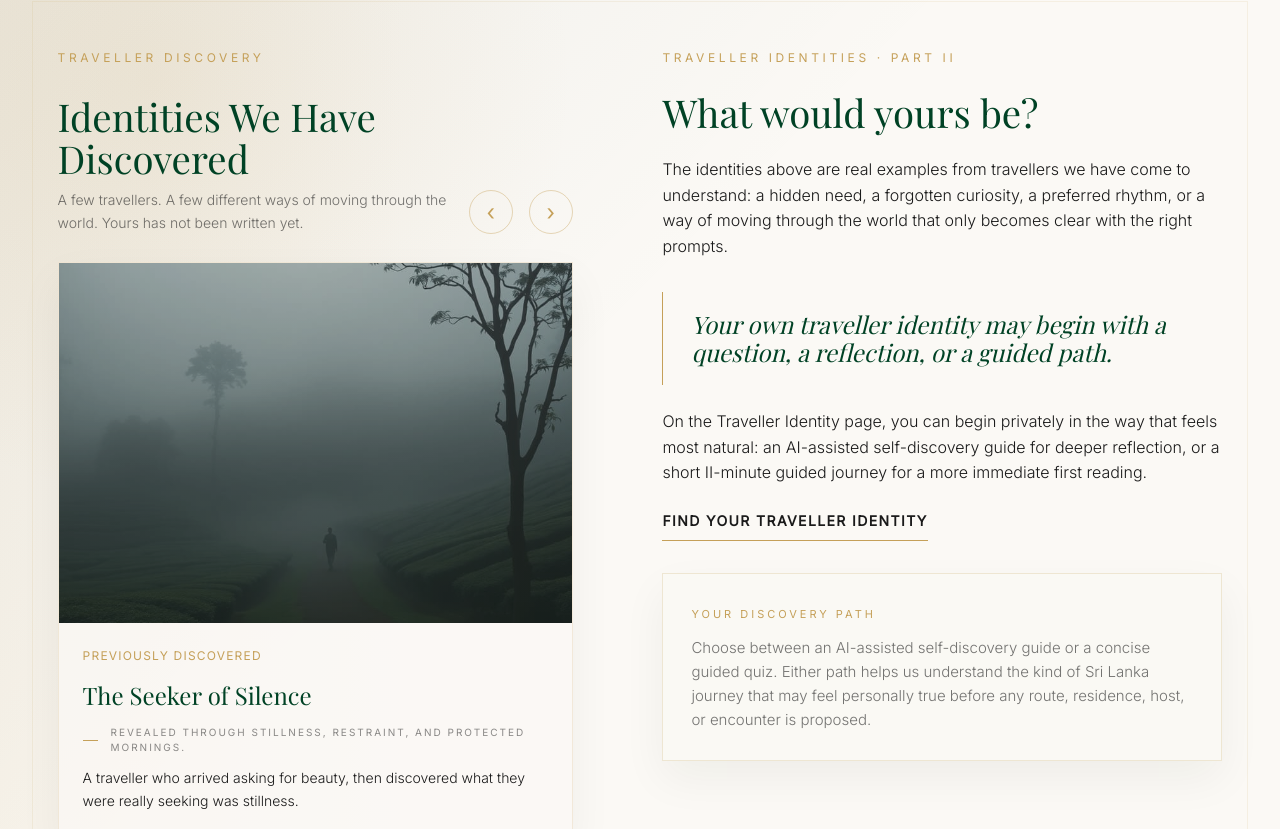
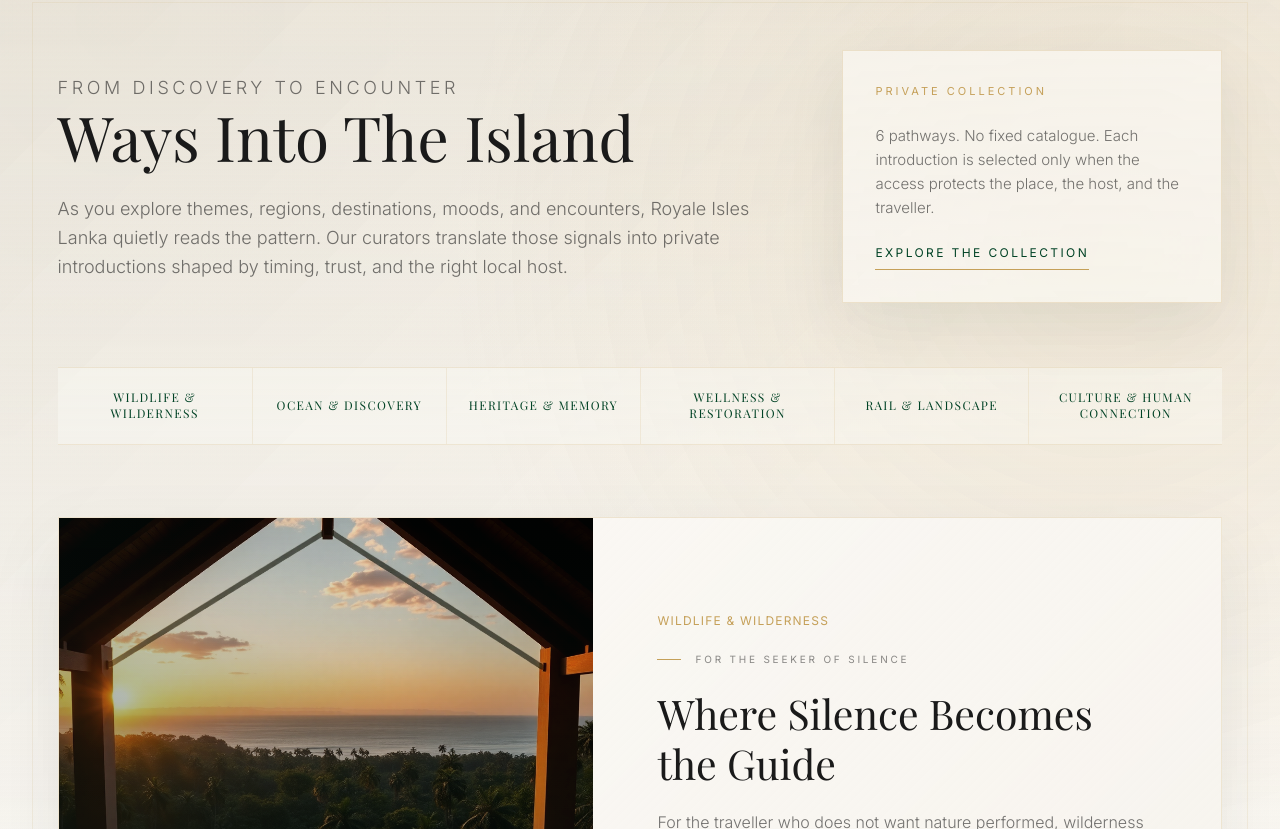
Before and after one commit to teameunoiasolutions/ril-homepage-rebuild, a React (Vite) app: page / in a window 1280 px wide. Shown: the part 831-1660 px from the top of the page. Built offline with nearby package versions, Linux system fonts and the light colour scheme; a web font is replaced by a local one.

Commit message:
Remove traveller Discovery from Homepage

```diff
--- a/src/components/ExperiencesPage/ExperiencesPage.tsx
+++ b/src/components/ExperiencesPage/ExperiencesPage.tsx
@@ -650,7 +650,7 @@
         <div className="experiences-container">
           <header className="experience-themes-header">
             <div>
-              <Eyebrow>Traveller Discovery - Experience Themes</Eyebrow>
+              <Eyebrow>Experience Themes</Eyebrow>
               <h2 id="experience-themes-title">
                 Ways Into
                 <br />
@@ -659,8 +659,8 @@
             </div>
             <p>
               No two travellers experience Sri Lanka the same way. Some seek wilderness. Some seek
-              restoration. Some seek culture, memory, or stillness. The encounters below emerge from
-              these different motivations, shaped by who the traveller is before any itinerary is drawn.
+              restoration. Some seek culture, memory, or stillness. As you explore, these themes
+              quietly reveal the kind of journey that may feel personally true.
             </p>
           </header>
 
--- a/src/components/Homepage/Homepage.tsx
+++ b/src/components/Homepage/Homepage.tsx
@@ -20,49 +20,6 @@
   hiroko: '/figma-homepage/hiroko.jpg',
   guideCover: '/figma-homepage/guide-cover.jpg',
 }
-
-const identityCards = [
-  {
-    image: images.teaEstate,
-    numeral: 'I',
-    label: 'Previously Discovered',
-    title: 'The Seeker of Silence',
-    signal: 'Revealed through stillness, restraint, and protected mornings.',
-    copy: 'A traveller who arrived asking for beauty, then discovered what they were really seeking was stillness.',
-  },
-  {
-    image: images.artisan,
-    numeral: 'II',
-    label: 'Previously Discovered',
-    title: 'The Curious Witness',
-    signal: 'Revealed through hands, rituals, and lives kept close to place.',
-    copy: 'A guest drawn not to monuments alone, but to the people, rituals, hands, and stories that keep them alive.',
-  },
-  {
-    image: images.beachDinner,
-    numeral: 'III',
-    label: 'Previously Discovered',
-    title: 'The Romantic',
-    signal: 'Revealed through privacy, time together, and beauty without theatre.',
-    copy: 'A traveller who discovered that intimacy, beauty, and time together were the real destination.',
-  },
-  {
-    image: images.journalHours,
-    numeral: 'IV',
-    label: 'Previously Discovered',
-    title: 'The Unhurried Wanderer',
-    signal: 'Revealed through spaciousness, soft timing, and the absence of hurry.',
-    copy: 'Someone who stopped asking what came next, and began noticing what was already unfolding.',
-  },
-  {
-    image: images.journalGuide,
-    numeral: 'V',
-    label: 'Previously Discovered',
-    title: 'The Story Collector',
-    signal: 'Revealed through thresholds, meals, voices, and remembered detail.',
-    copy: 'A traveller who remembered Sri Lanka through voices, meals, thresholds, and conversations.',
-  },
-]
 
 const experiences = [
   {
@@ -217,13 +174,6 @@
   },
 ]
 
-const discoveryPrinciples = [
-  'Examples, not categories',
-  'No selections to make',
-  'A conversation, not a test',
-  'Yours has not been written yet',
-]
-
 const brochureHighlights = [
   'Private residences, villas, and estate houses',
   'Discreet wildlife, heritage, and coastal access',
@@ -267,21 +217,8 @@
 ]
 
 export function Homepage() {
-  const [activeIdentityIndex, setActiveIdentityIndex] = useState(0)
   const [activeStoryIndex, setActiveStoryIndex] = useState(0)
-  const visibleIdentityCards = [...identityCards, ...identityCards].slice(
-    activeIdentityIndex,
-    activeIdentityIndex + 3,
-  )
   const activeStory = travellerStories[activeStoryIndex]
-
-  const showPreviousIdentity = () => {
-    setActiveIdentityIndex((currentIndex) => (currentIndex === 0 ? identityCards.length - 1 : currentIndex - 1))
-  }
-
-  const showNextIdentity = () => {
-    setActiveIdentityIndex((currentIndex) => (currentIndex + 1) % identityCards.length)
-  }
 
   const showPreviousStory = () => {
     setActiveStoryIndex((currentIndex) => (currentIndex === 0 ? travellerStories.length - 1 : currentIndex - 1))
@@ -314,89 +251,6 @@
         <p className="figma-hero-caption">Bespoke journeys for private families, principals, and discerning travellers.</p>
       </section>
 
-      <section className="figma-discovery" id="about" data-node-id="103:12717">
-        <div className="figma-container">
-          <div className="figma-identities">
-            <p className="figma-overline">Traveller Discovery</p>
-            <header>
-              <div>
-                <h3>Identities We Have Discovered</h3>
-                <p>
-                  A few travellers. A few different ways of moving through the world. Yours has not
-                  been written yet.
-                </p>
-              </div>
-              <div className="figma-carousel-buttons" aria-label="Browse discovered traveller identities">
-                <button
-                  type="button"
-                  onClick={showPreviousIdentity}
-                  aria-label="Show previous traveller identity"
-                >
-                  ‹
-                </button>
-                <button
-                  type="button"
-                  onClick={showNextIdentity}
-                  aria-label="Show next traveller identity"
-                >
-                  ›
-                </button>
-              </div>
-            </header>
-            <div className="figma-card-row">
-              {visibleIdentityCards.map((card, index) => (
-                <article className="figma-identity-card" key={`${card.title}-${activeIdentityIndex}-${index}`}>
-                  <figure>
-                    <img src={card.image} alt="" />
-                  </figure>
-                  <div>
-                    <p>{card.label}</p>
-                    <h4>{card.title}</h4>
-                    <small>{card.signal}</small>
-                    <span>{card.copy}</span>
-                  </div>
-                </article>
-              ))}
-            </div>
-          </div>
-          <div className="figma-discovery-grid">
-            <div className="figma-copy-stack">
-              <p className="figma-overline">Traveller Identities · Part II</p>
-              <h3 className="figma-discovery-heading">
-                What would yours be?
-              </h3>
-              <p>
-                The identities above are real examples from travellers we have come to understand:
-                a hidden need, a forgotten curiosity, a preferred rhythm, or a way of moving through
-                the world that only becomes clear with the right prompts.
-              </p>
-              <blockquote>Your own traveller identity may begin with a question, a reflection, or a guided path.</blockquote>
-              <p>
-                On the Traveller Identity page, you can begin privately in the way that feels most
-                natural: an AI-assisted self-discovery guide for deeper reflection, or a short
-                II-minute guided journey for a more immediate first reading.
-              </p>
-              <a className="figma-text-link" href="/traveller-discovery">
-                Find Your Traveller Identity
-              </a>
-              <aside className="figma-discovery-brief">
-                <span>Your Discovery Path</span>
-                <p>
-                  Choose between an AI-assisted self-discovery guide or a concise guided quiz. Either
-                  path helps us understand the kind of Sri Lanka journey that may feel personally true
-                  before any route, residence, host, or encounter is proposed.
-                </p>
-              </aside>
-            </div>
-          </div>
-          <div className="figma-private-standards" aria-label="Traveller Discovery principles">
-            {discoveryPrinciples.map((principle) => (
-              <span key={principle}>{principle}</span>
-            ))}
-          </div>
-        </div>
-      </section>
-
       <section className="figma-experiences" id="experiences" data-node-id="103:12794">
         <div className="figma-container">
           <header className="figma-section-header figma-experiences-header">
@@ -404,9 +258,9 @@
               <p className="figma-overline">From Discovery To Encounter</p>
               <h2>Ways Into The Island</h2>
               <p>
-                Traveller Discovery reveals what kind of journey may feel true. From there, our
-                curators translate identity into experience themes, and themes into private
-                encounters shaped by timing, trust, and the right local host.
+                As you explore themes, regions, destinations, moods, and encounters, Royale Isles
+                Lanka quietly reads the pattern. Our curators translate those signals into private
+                introductions shaped by timing, trust, and the right local host.
               </p>
             </div>
             <aside className="figma-experience-brief">
```
